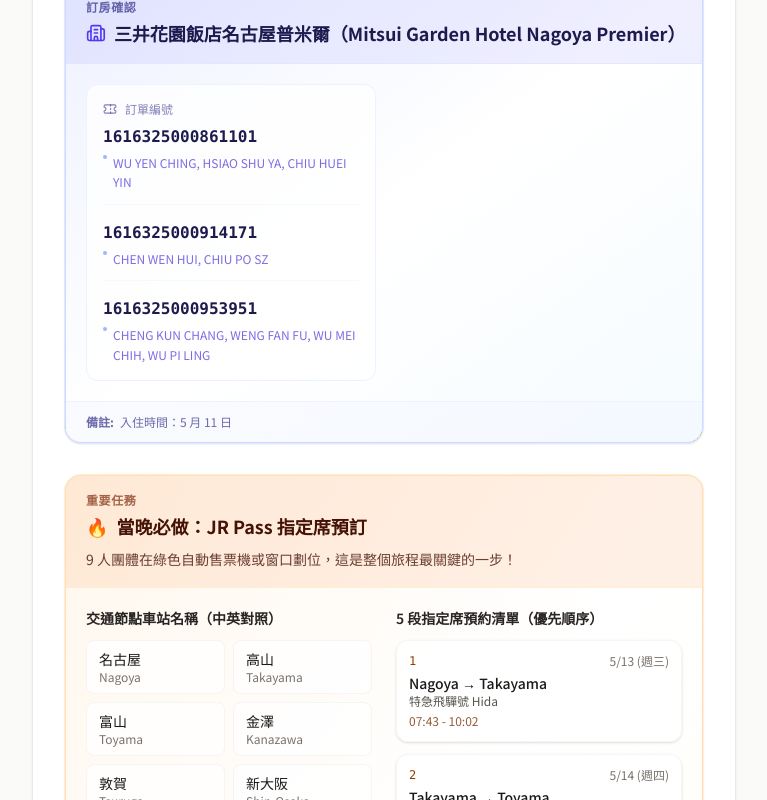
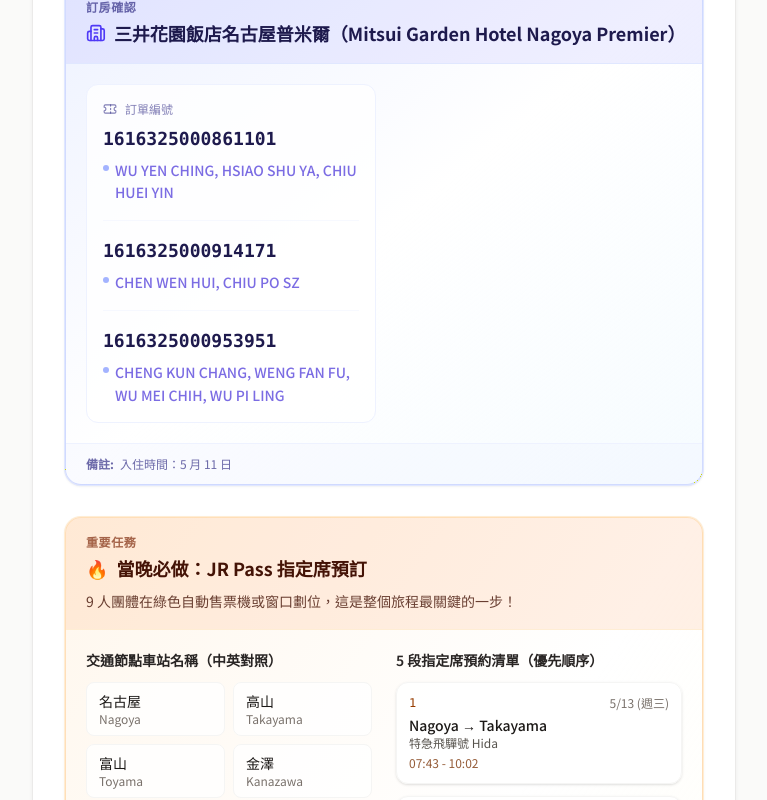
Before and after one commit to kuenjang/japantravel, a Next.js app: page / in a window 1280 px wide. Shown: the part 1760-2560 px from the top of the page, without its empty margins (256-1023 px from the left). Built offline with nearby package versions, Linux system fonts and the light colour scheme.

Commit message:
style: increase font size for booking orders and passengers

```diff
--- a/src/components/trip/TripItinerary.tsx
+++ b/src/components/trip/TripItinerary.tsx
@@ -256,14 +256,16 @@ function BookingCard({ data }: { data: BookingInfo }) {
           <div className="mt-2 space-y-4">
             {data.orders ? (
               data.orders.map((order) => (
-                <div key={order.id} className="border-b border-indigo-50/50 pb-3 last:border-0 last:pb-0">
-                  <div className="font-mono text-sm font-bold text-indigo-950 sm:text-base">
+                <div key={order.id} className="border-b border-indigo-50/50 pb-4 last:border-0 last:pb-0">
+                  <div className="font-mono text-base font-bold text-indigo-950 sm:text-lg">
                     {order.id}
                   </div>
                   {order.passengers && (
-                    <div className="mt-1 flex items-start gap-1.5 text-xs text-indigo-700/70">
-                      <span className="mt-0.5 inline-block h-1 w-1 shrink-0 rounded-full bg-indigo-300" />
-                      <span className="leading-relaxed">{order.passengers}</span>
+                    <div className="mt-1.5 flex items-start gap-1.5 text-sm text-indigo-700/70">
+                      <span className="mt-1.5 inline-block h-1.5 w-1.5 shrink-0 rounded-full bg-indigo-300" />
+                      <span className="leading-relaxed font-medium">
+                        {order.passengers}
+                      </span>
                     </div>
                   )}
                 </div>
```
